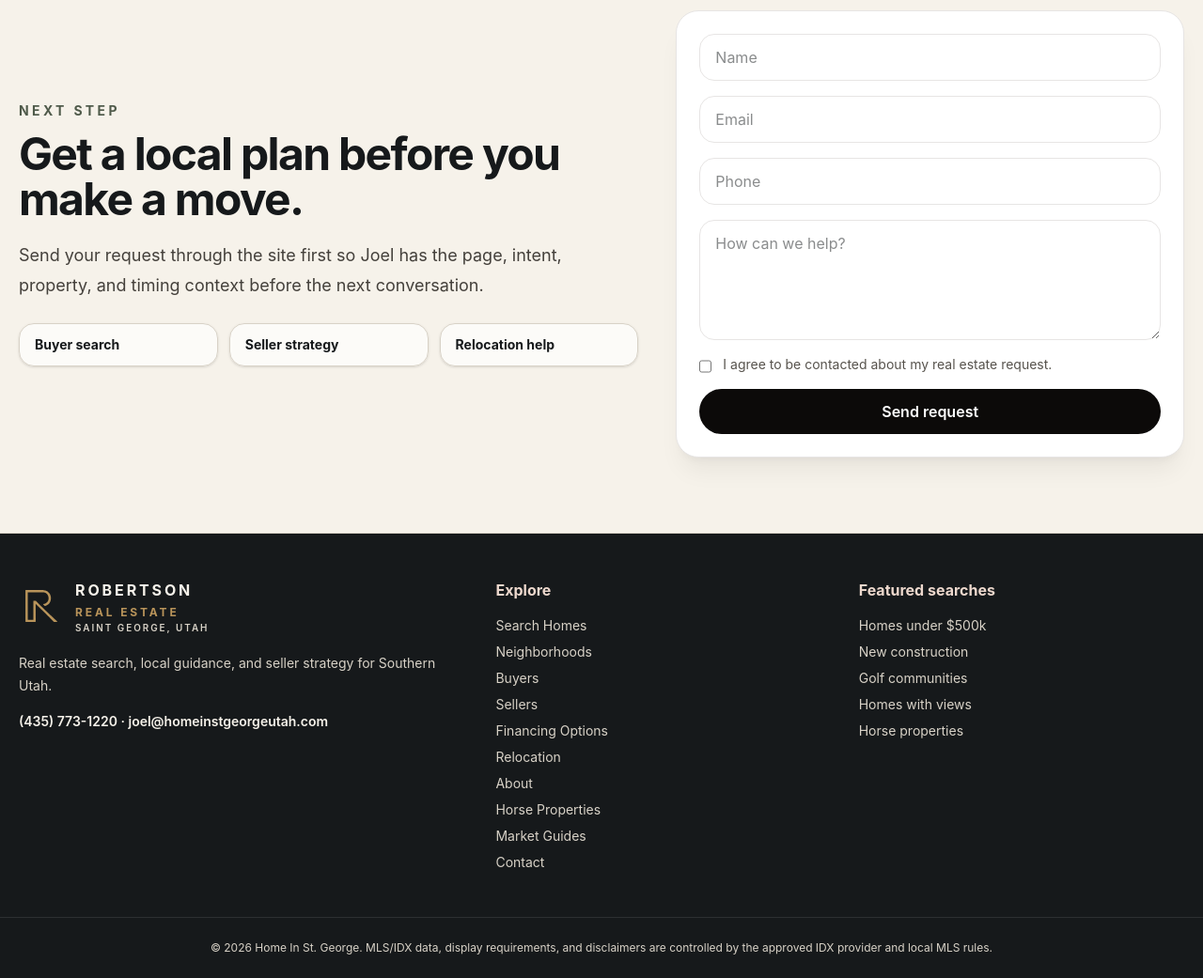
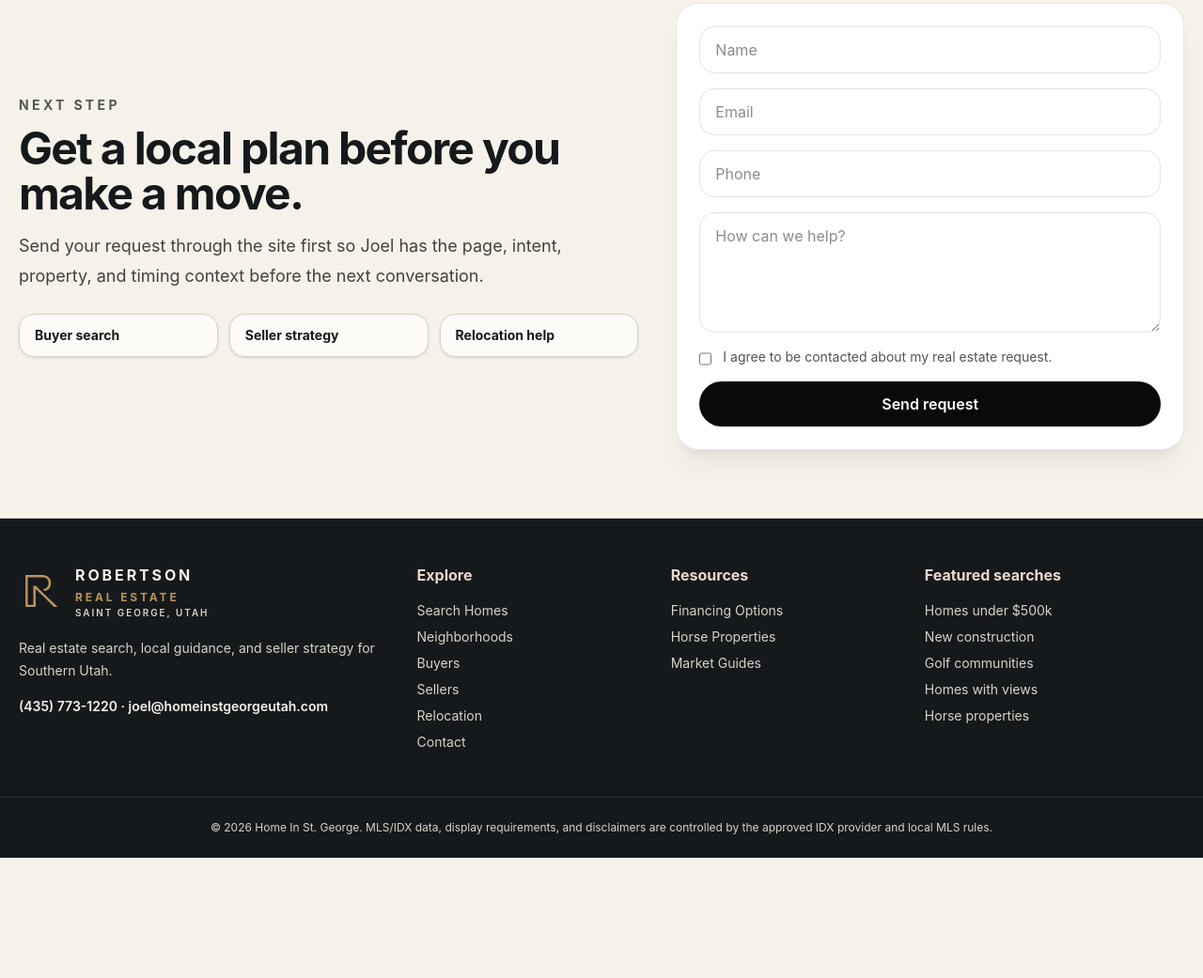
Before and after one commit to BenLane-creator/homeinstgeorgeutah, an Astro site in the folder apps/site/: page / in a window 1280 px wide. Shown: the part 3193-4234 px from the top of the page at 94% size. After the commit the page ends 4106 px from the top, so only its background shows below. Built offline with nearby package versions, Linux system fonts and the light colour scheme; Astro itself is replaced by a stand-in of ours.

Commit message:
Polish footer resources and final CTA spacing

```diff
--- a/apps/site/src/components/CTA.astro
+++ b/apps/site/src/components/CTA.astro
@@ -27,18 +27,18 @@ const {
 } = Astro.props;
 ---
 
-<section class="bg-[var(--brand-warm-ivory)] px-5 py-20">
-  <div class="mx-auto grid max-w-7xl items-center gap-10 md:grid-cols-[1fr_0.82fr]">
+<section class="bg-[var(--brand-warm-ivory)] px-5 py-16 md:py-18">
+  <div class="mx-auto grid max-w-7xl items-center gap-8 md:grid-cols-[1fr_0.82fr] md:gap-10">
     <div>
       <p class="text-sm font-bold uppercase tracking-[0.24em] text-[var(--brand-deep-olive)]">
         {eyebrow}
       </p>
 
-      <h2 class="mt-3 max-w-3xl text-4xl font-bold tracking-[-0.045em] text-[var(--brand-ink)] md:text-5xl">
+      <h2 class="mt-3 max-w-3xl text-3xl font-bold tracking-[-0.045em] text-[var(--brand-ink)] md:text-5xl">
         {title}
       </h2>
 
-      <p class="mt-5 max-w-2xl text-lg leading-8 text-stone-700">
+      <p class="mt-4 max-w-2xl text-base leading-7 text-stone-700 md:text-lg md:leading-8">
         {copy}
       </p>
 
--- a/apps/site/src/components/Footer.astro
+++ b/apps/site/src/components/Footer.astro
@@ -1,10 +1,20 @@
 ---
 import { site } from "@home/config/site";
 import { featuredSearches, navItems } from "@home/config/routes";
+
+const footerExploreItems = navItems.filter((item) =>
+  ["Search Homes", "Neighborhoods", "Buyers", "Sellers", "Relocation", "Contact"].includes(
+    item.label,
+  ),
+);
+
+const footerResourceItems = navItems.filter((item) =>
+  ["Financing Options", "Horse Properties", "Market Guides"].includes(item.label),
+);
 ---
 
 <footer class="border-t border-[var(--brand-pink-sand)] bg-[var(--brand-ink)] text-[var(--brand-warm-ivory)]">
-  <div class="mx-auto grid max-w-7xl gap-10 px-5 py-12 md:grid-cols-[1.35fr_1fr_1fr]">
+  <div class="mx-auto grid max-w-7xl gap-10 px-5 py-12 md:grid-cols-[1.25fr_0.75fr_0.75fr_0.9fr]">
     <div>
       <div class="flex items-center gap-3">
         <span class="flex h-12 w-12 shrink-0 items-center justify-center">
@@ -39,7 +49,18 @@ import { featuredSearches, navItems } from "@home/config/routes";
     <div>
       <p class="font-bold text-[var(--brand-clay)]">Explore</p>
       <div class="mt-4 grid gap-2 text-sm text-[var(--brand-pink-sand)]">
-        {navItems.map((item) => (
+        {footerExploreItems.map((item) => (
+          <a class="transition hover:text-[var(--brand-warm-ivory)]" href={item.href}>
+            {item.label}
+          </a>
+        ))}
+      </div>
+    </div>
+
+    <div>
+      <p class="font-bold text-[var(--brand-clay)]">Resources</p>
+      <div class="mt-4 grid gap-2 text-sm text-[var(--brand-pink-sand)]">
+        {footerResourceItems.map((item) => (
           <a class="transition hover:text-[var(--brand-warm-ivory)]" href={item.href}>
             {item.label}
           </a>
```
